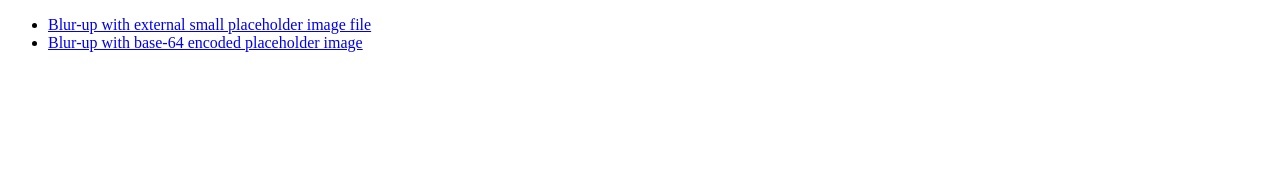
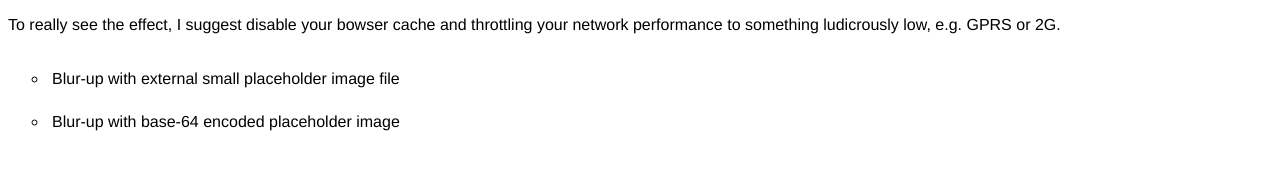
Before and after one commit to Danjohnsonnj/blur-up, a plain HTML site: page index.html in a window 1280 px wide. Drawn offline with Linux system fonts and the light colour scheme.

Commit message:
Index styles

```diff
--- a/index.html
+++ b/index.html
@@ -10,9 +10,53 @@
 
     <title>Blur-up image loading</title>
 
+    <style type="text/css">
+    * {
+      font-family: Helvetica, Arial, sans-serif;
+      color: black;
+    }
+
+    a {
+      text-decoration: none;
+      display: inline-block;
+      padding: 0.25em;
+      border-bottom: 1px dotted transparent;
+      transition: all 0.1s ease-in-out;
+    }
+
+    p {
+      margin-bottom: 2em;
+    }
+
+    a:hover,
+    a:hover pre {
+      color: #eee;
+      background-color: #222;
+      border-bottom-color: #eee;
+    }
+
+    ul {
+      list-style-type: circle;
+    }
+
+    li {
+      margin-bottom: 1em;
+    }
+
+    pre {
+      display: inline-block;
+      font-family: Courier, serif;
+      color: #777;
+    }
+
+    </style>
+
   </head>
 
   <body>
+
+    <p>To really see the effect, I suggest disable your bowser cache and throttling
+    your network performance to something ludicrously low, e.g. GPRS or 2G.</p>
 
     <ul>
       <li><a href="blur-up.html">Blur-up with external small placeholder image file</a></li>
```
